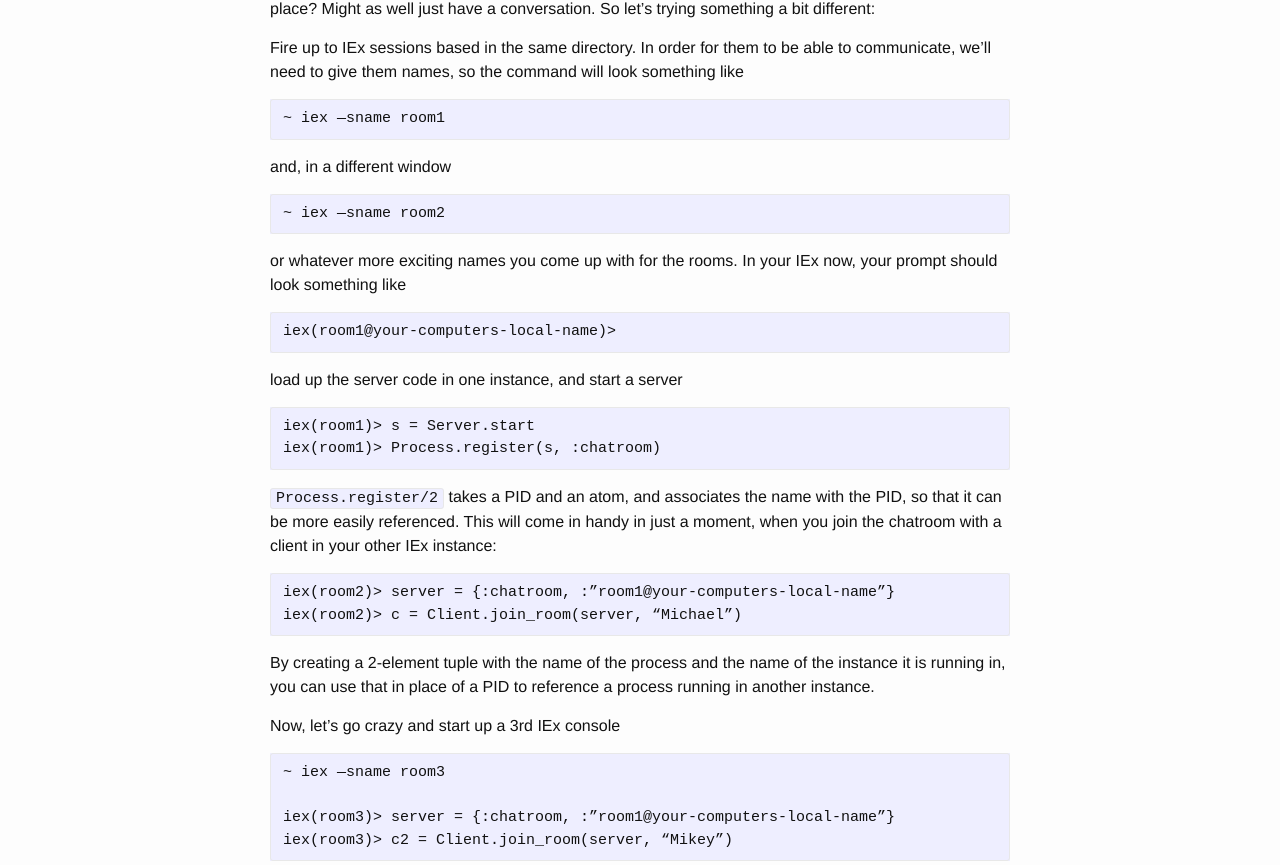
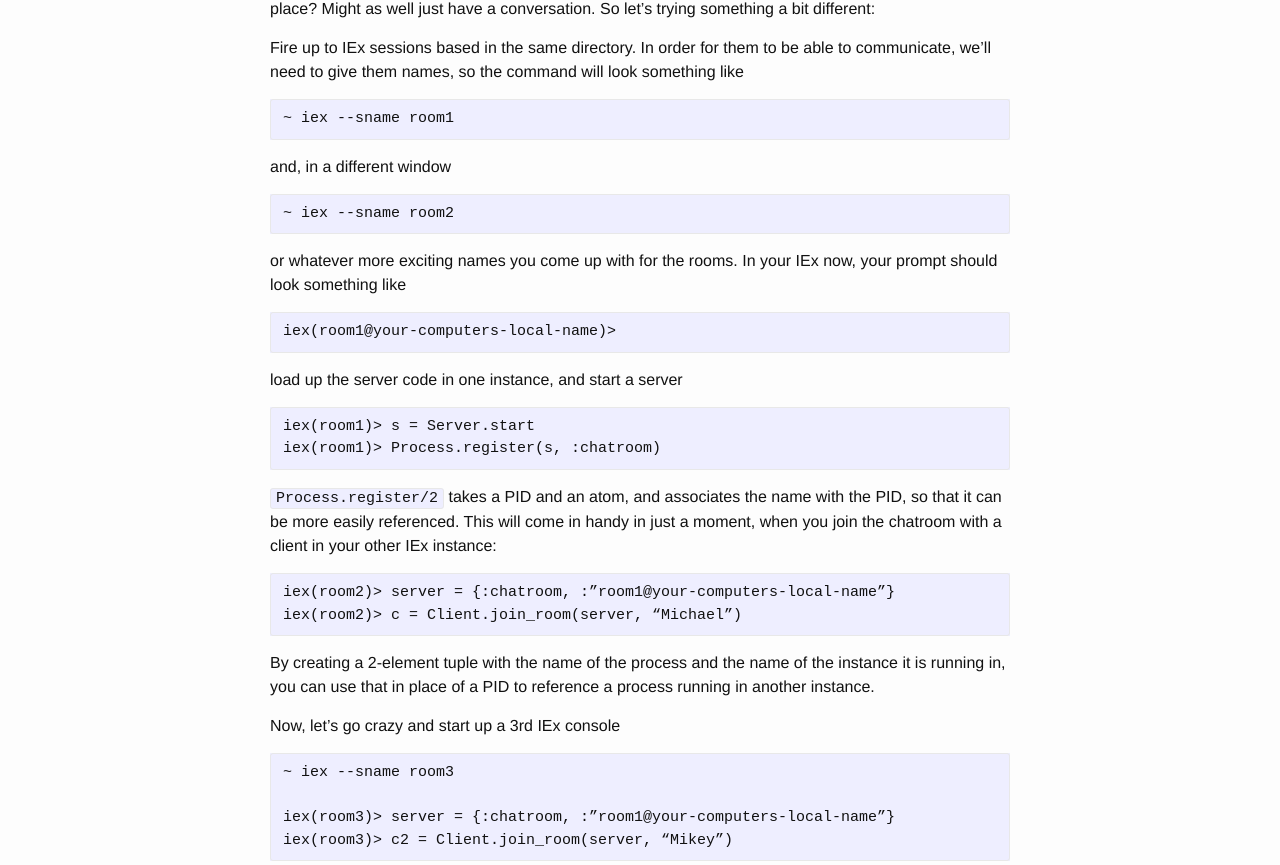
Before and after one commit to mikowitz/mikowitz.github.io, a Jekyll site: the page built from _posts/2016-05-17-more-elixir-processes.markdown, in a window 1280 px wide and 1400 px high, scrolled down 3173 px. Shown: the part 150-1015 px from the top of the window. Built offline with Jekyll 4.4.1, drawn with Linux system fonts in a browser that asks for light colours.

Commit message:
Update en-dashes

```diff
--- a/_posts/2016-05-17-more-elixir-processes.markdown
+++ b/_posts/2016-05-17-more-elixir-processes.markdown
@@ -122,11 +122,11 @@ Now, this is all well and good, but it’s all happening inside the same IEx ses
 
 Fire up to IEx sessions based in the same directory. In order for them to be able to communicate, we’ll need to give them names, so the command will look something like
 
-    ~ iex —sname room1
+    ~ iex --sname room1
 
 and, in a different window
 
-    ~ iex —sname room2
+    ~ iex --sname room2
 
 or whatever more exciting names you come up with for the rooms. In your IEx now, your prompt should look something like
 
@@ -146,7 +146,7 @@ By creating a 2-element tuple with the name of the process and the name of the i
 
 Now, let’s go crazy and start up a 3rd IEx console
 
-    ~ iex —sname room3
+    ~ iex --sname room3
 
     iex(room3)> server = {:chatroom, :”room1@your-computers-local-name”}
     iex(room3)> c2 = Client.join_room(server, “Mikey”)
```
